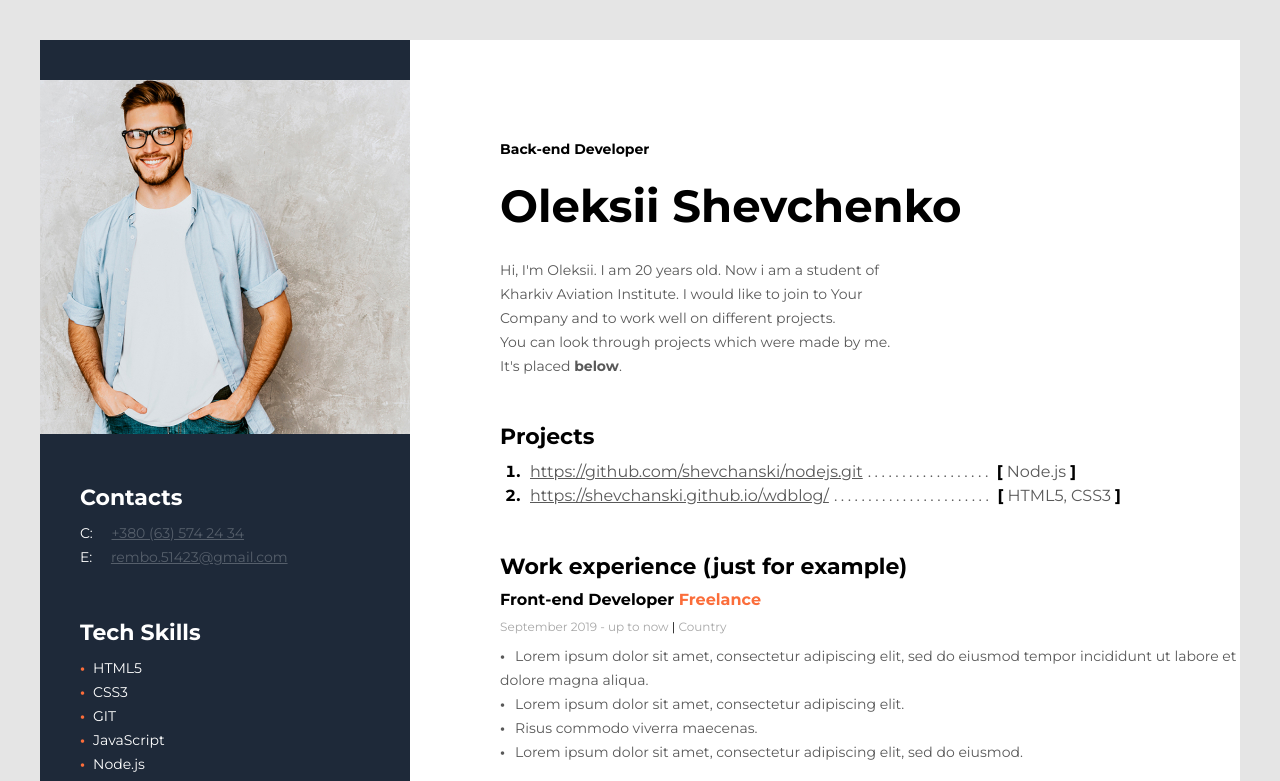
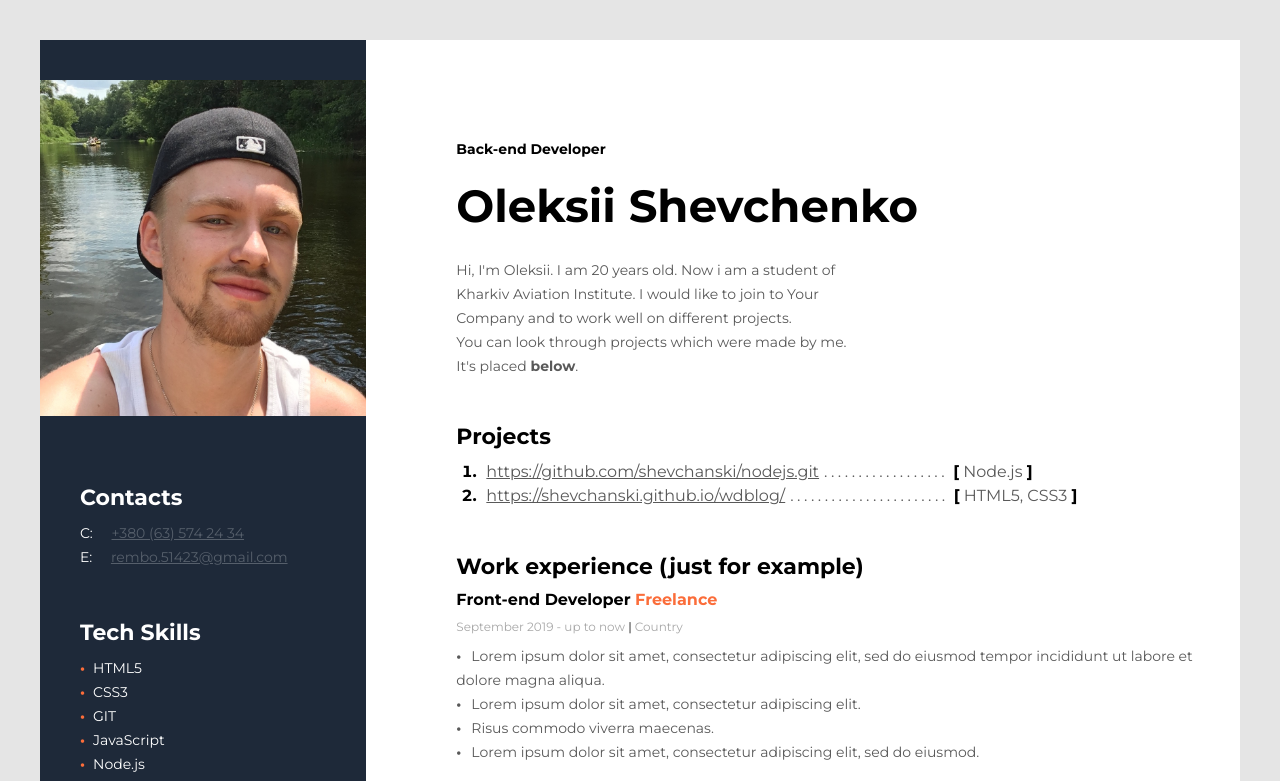
Before and after one commit to shevchanski/resume, a plain HTML site: page index.html in a window 1280 px wide. Shown: the top 781 px of the page. Drawn offline with Linux system fonts and the light colour scheme.

Commit message:
addedMyPhoto

```diff
--- a/css/style.css
+++ b/css/style.css
@@ -42,6 +42,13 @@ body{
 	height: 354px;
 	width: 100%;
 	margin-top: 40px;
+}
+.left_side .photo img{
+	display: block;
+	width: 100%;
+	height: auto;
+
+
 }
 
 .left_side .small_container{
--- a/index.html
+++ b/index.html
@@ -12,7 +12,7 @@
 		<div class="container"><!--main container-->
 			<aside class="left_side"><!--left sidebar-->
 				<div class="photo">
-					<img src="img/photo.jpg" alt="user photo">
+					<img src="img/profile_img.jpg" alt="user photo">
 				</div>
 				<div class="small_container" id="contacts"><!--contacts-->
 					<h2>Contacts</h2>
```
Also changed, not shown: img/photo.jpg (deleted), img/photo.png (deleted), img/profile_img.jpg (added).
